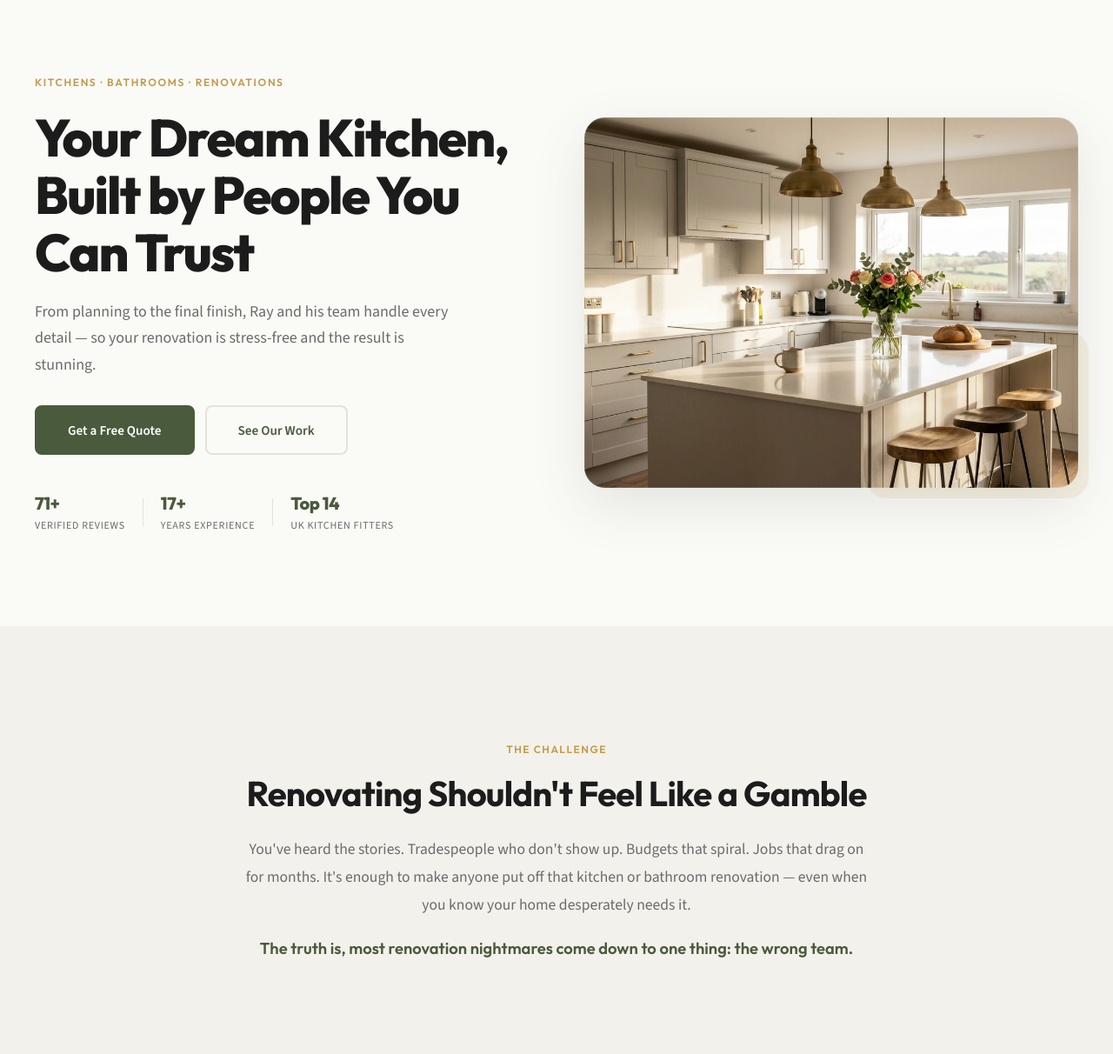
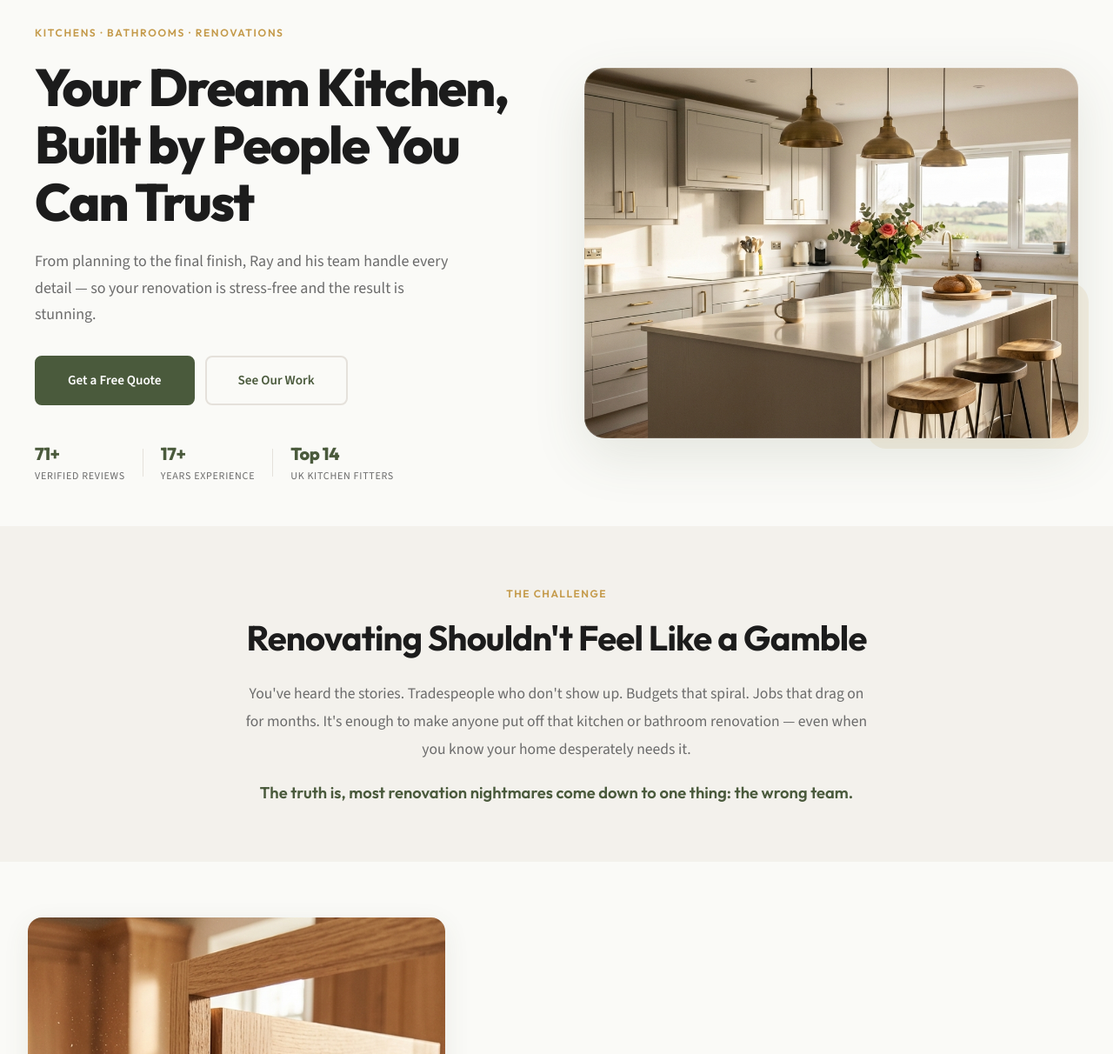
Before and after one commit to codescribler/rckitcheninstallations, a plain HTML site: page index.html in a window 1280 px wide. Shown: the part 80-1292 px from the top of the page at 87% size. Drawn offline with nearby package versions, Linux system fonts and the light colour scheme.

Commit message:
Update demo site for RC Kitchen Installations — 2026-03-28 22:17

```diff
--- a/css/styles.css
+++ b/css/styles.css
@@ -1214,3 +1214,10 @@ ul { list-style: none; }
 @media (max-width: 480px) {
     .modal__panel { padding: 1.75rem; }
 }
+
+/* ---- LAPTOP SCREEN OPTIMISATION (DRE-17) ---- */
+/* Targets 769px–1440px: standard laptop & notebook screens */
+@media (min-width: 769px) and (max-width: 1440px) {
+  .hero { min-height: min(78dvh, 720px); }
+  .section { padding: clamp(3rem, 5vw, 5rem) clamp(1.25rem, 4vw, 2rem); }
+}
```
